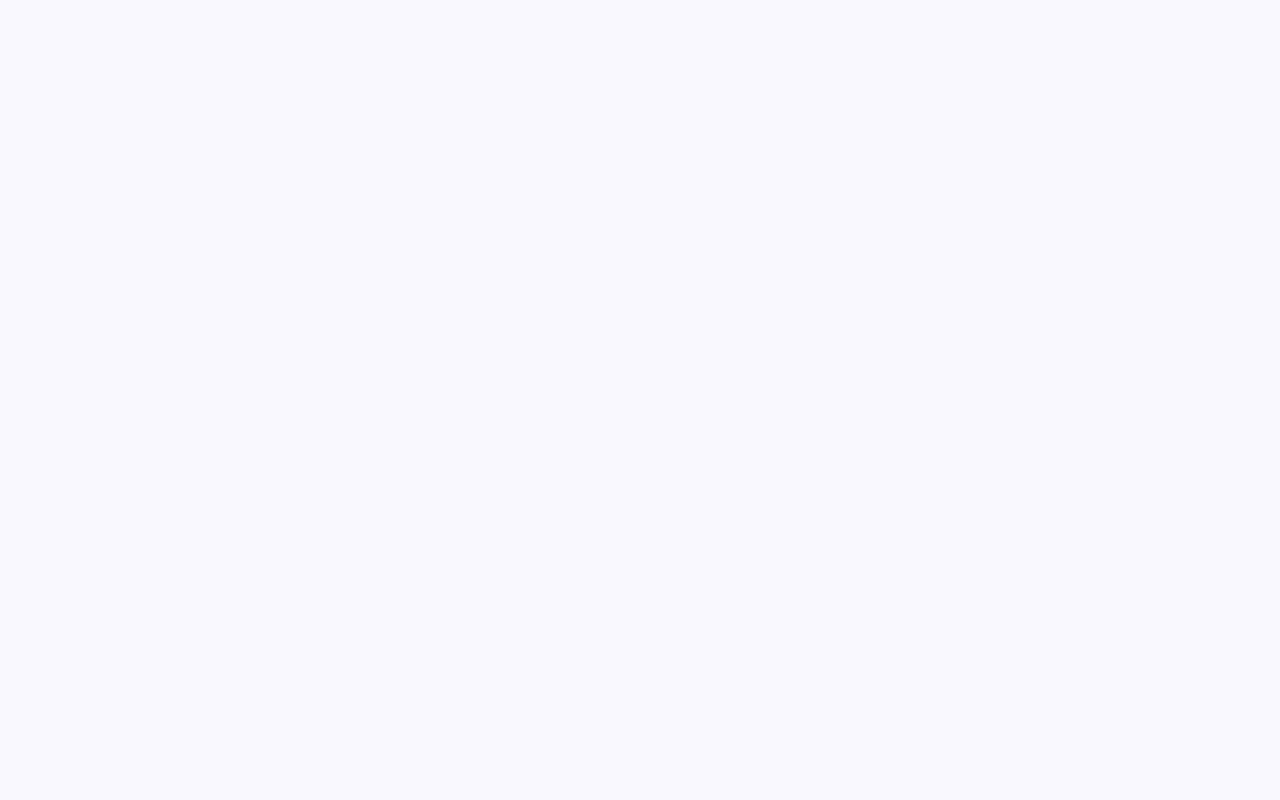
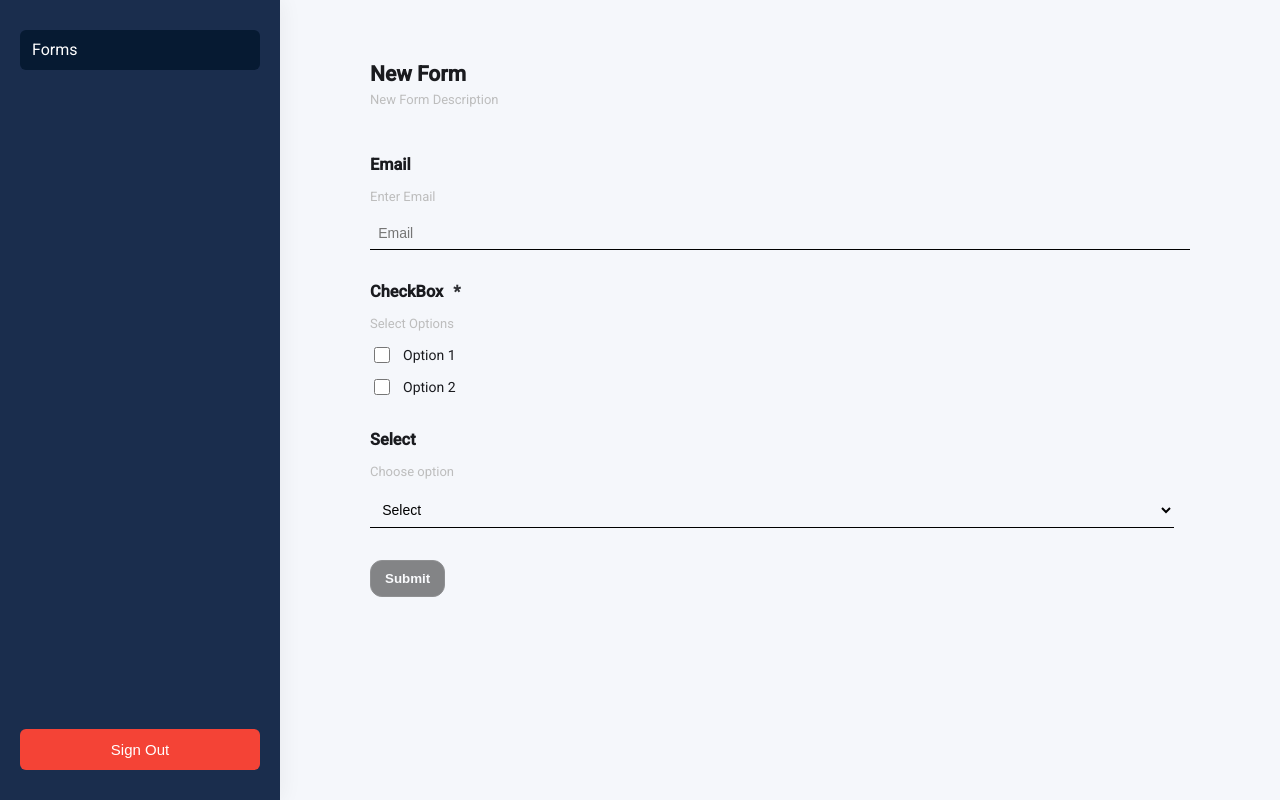
Before and after one commit to mohammedhashim790/formbuilder, an Angular app in the folder frontend/: page /app/form in a window 1280 px wide. Before the commit this address led to /. Built offline with nearby package versions, Linux system fonts and the light colour scheme.

Commit message:
feat(UI): Form View

```diff
--- a/frontend/src/views/app/app.routes.ts
+++ b/frontend/src/views/app/app.routes.ts
@@ -39,6 +39,11 @@ export const routes: Routes = [
         path:'view',
         loadComponent: ()=> import('../create-form/create-form').then(m => m.CreateForm),
       },
+      {
+        path:'form',
+        loadComponent: ()=> import('../form/form').then(m => m.Form),
+      },
+
     ]
   },
   {
--- /dev/null
+++ b/frontend/src/views/form/form.css
@@ -0,0 +1,92 @@
+.content {
+  display: grid;
+  gap: 12px;
+  max-width: 820px;
+  margin: 0 auto;
+  padding: 14px;
+}
+
+
+.card {
+  margin: 10px auto;
+  width: 100%;
+}
+
+.title {
+  margin: 0;
+  font-weight: 900;
+}
+
+.muted {
+  color: #bdbdbd;
+  font-size: 13px;
+  margin-top: 6px;
+}
+
+
+.stack {
+  display: grid;
+  gap: 10px;
+  margin-top: 10px;
+}
+
+.opt {
+  display: flex;
+  gap: 10px;
+  align-items: center;
+  justify-content: start;
+}
+
+.opt input {
+  width: 16px;
+  height: 16px;
+}
+
+.head {
+  display: grid;
+  gap: 6px;
+  margin-bottom: 10px;
+}
+
+.qtitle {
+  margin: 0;
+  font-weight: 900;
+}
+
+.req {
+  opacity: 0.9;
+  margin-left: 6px;
+}
+
+.actions {
+  display: flex;
+  gap: 12px;
+  align-items: center;
+}
+
+.btn {
+  border: 1px solid #2b2b2b;
+  background: #141414;
+  color: #fff;
+  padding: 10px 14px;
+  border-radius: 12px;
+  font-weight: 900;
+  cursor: pointer;
+}
+
+.btn:disabled {
+  opacity: 0.5;
+  cursor: not-allowed;
+}
+
+.err {
+  margin-top: 8px;
+  font-size: 12px;
+  color: #bdbdbd;
+  opacity: 0.9;
+}
+
+.ok {
+  font-size: 12px;
+  color: #bdbdbd;
+}
--- /dev/null
+++ b/frontend/src/views/form/form.html
@@ -0,0 +1,65 @@
+<form class="card content" [formGroup]="formGroup" (ngSubmit)="submit()">
+  <div class="card">
+    <h2 class="title">{{ sampleResponse.name }}</h2>
+    <p class="muted">{{ sampleResponse.desc }}</p>
+  </div>
+
+  @for (f of fields(); track f.title; let index = $index) {
+    <div class="card">
+      <div class="head">
+        <h3 class="qtitle">
+          {{ f.title }}
+          @if (f.isRequired) { <span class="req">*</span> }
+        </h3>
+        <div class="muted">{{ f.desc }}</div>
+      </div>
+
+      @switch (f.type) {
+        @case ('text') {
+          <input
+            class="plain"
+            type="text"
+            [placeholder]="f.title"
+            [formControlName]="fieldKey(index)"
+          />
+          @if (hasError(index, 'required')) {
+            <div class="err">This field is required.</div>
+          }
+        }
+
+        @case ('select') {
+          <select class="plain" [formControlName]="fieldKey(index)">
+            <option value="" disabled selected>Select</option>
+            @for (opt of (f.options ?? []); track opt) {
+              <option [value]="opt">{{ opt }}</option>
+            }
+          </select>
+          @if (hasError(index, 'required')) {
+            <div class="err">This field is required.</div>
+          }
+        }
+
+        @case ('checkbox') {
+          <div class="stack" [formArrayName]="fieldKey(index)">
+            @for (opt of (f.options ?? []); track opt; let oi = $index) {
+              <label class="opt">
+                <input type="checkbox" [formControlName]="oi" />
+                <span>{{ opt }}</span>
+              </label>
+            }
+          </div>
+          @if (hasError(index, 'required')) {
+            <div class="err">Select at least one option.</div>
+          }
+        }
+      }
+    </div>
+  }
+
+  <div class="card actions">
+    <button class="btn" type="submit" [disabled]="formGroup.invalid">Submit</button>
+    @if (submitted) {
+      <div class="ok">Saved.</div>
+    }
+  </div>
+</form>
--- /dev/null
+++ b/frontend/src/views/form/form.ts
@@ -0,0 +1,123 @@
+import {Component} from '@angular/core';
+import {
+  AbstractControl,
+  FormArray,
+  FormBuilder,
+  FormControl,
+  FormGroup, ReactiveFormsModule,
+  ValidationErrors,
+  ValidatorFn, Validators
+} from '@angular/forms';
+
+
+type FieldType = 'text' | 'checkbox' | 'select';
+
+type FieldFromDb = {
+  type: FieldType; title: string; desc: string; isRequired: boolean; options?: string[];
+};
+
+type FormFromDb = {
+  name: string; desc: string; fields: FieldFromDb[];
+};
+
+const atLeastOneChecked: ValidatorFn = (ctrl: AbstractControl): ValidationErrors | null => {
+  const fa = ctrl as FormArray<FormControl<boolean>>;
+  const ok = fa.controls.some(c => c.value);
+  return ok ? null : {required: true};
+};
+
+
+@Component({
+  selector: 'app-form', imports: [
+    ReactiveFormsModule
+  ], templateUrl: './form.html', styleUrl: './form.css',
+})
+export class Form {
+
+
+  protected sampleResponse: FormFromDb = {
+    name: 'New Form',
+    desc: 'New Form Description',
+    fields: [{type: 'text', title: 'Email', isRequired: false, desc: 'Enter Email'}, {
+      type: 'checkbox', title: 'CheckBox', options: ['Option 1', 'Option 2'], isRequired: true, desc: 'Select Options'
+    }, {
+      type: 'select',
+      title: 'Select',
+      options: ['Option 1', 'Option 2 ', 'Option 3'],
+      isRequired: false,
+      desc: 'Choose option'
+    }]
+  };
+
+  protected formGroup: FormGroup;
+  protected submitted = false;
+
+  constructor(private fb: FormBuilder) {
+    this.formGroup = this.buildForm(this.sampleResponse);
+  }
+
+  protected fields(): FieldFromDb[] {
+    return this.sampleResponse.fields;
+  }
+
+  protected fieldKey(index: number): string {
+    return `f_${index}`;
+  }
+
+  protected checkboxArray(index: number): FormArray<FormControl<boolean>> {
+    return this.formGroup.get(this.fieldKey(index)) as FormArray<FormControl<boolean>>;
+  }
+
+  protected hasError(index: number, error: string): boolean {
+    const c = this.formGroup.get(this.fieldKey(index));
+    return !!c && c.touched && c.hasError(error);
+  }
+
+  protected submit(): void {
+    this.submitted = false;
+    this.formGroup.markAllAsTouched();
+
+    if (this.formGroup.invalid) return;
+
+    const answers = this.sampleResponse.fields.map((f, i) => {
+      if (f.type === 'checkbox') {
+        const arr = this.checkboxArray(i);
+        const selected = (f.options ?? []).filter((_, oi) => !!arr.at(oi)?.value);
+        return {type: f.type, title: f.title, value: selected};
+      }
+
+      const v = this.formGroup.get(this.fieldKey(i))?.value ?? '';
+      return {type: f.type, title: f.title, value: String(v)};
+    });
+
+    // this.store.save({
+    //   formName: this.sampleResponse.name, submittedAt: new Date().toISOString(), answers
+    // });
+
+    this.submitted = true;
+    this.formGroup.reset(this.buildForm(this.sampleResponse).getRawValue());
+  }
+
+  private buildForm(def: FormFromDb): FormGroup {
+    const group: Record<string, AbstractControl> = {};
+
+    def.fields.forEach((f, i) => {
+      const key = this.fieldKey(i);
+
+      if (f.type === 'checkbox') {
+        const opts = f.options ?? [];
+        const arr = this.fb.array(opts.map(() => this.fb.control(false, {nonNullable: true})));
+        if (f.isRequired) arr.addValidators(atLeastOneChecked);
+        group[key] = arr;
+        return;
+      }
+
+      const validators = f.isRequired ? [Validators.required] : [];
+      group[key] = this.fb.control<string>('', {nonNullable: true, validators});
+    });
+
+    return this.fb.group(group);
+  }
+
+
+}
```
